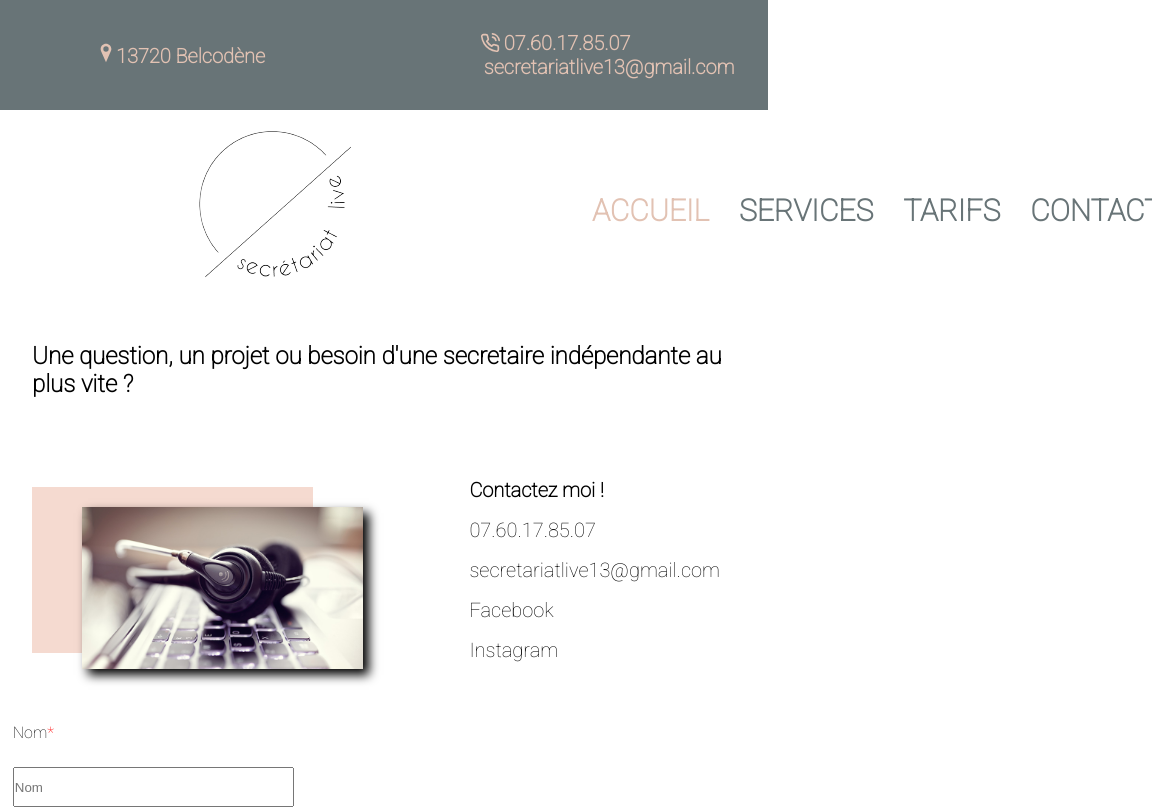
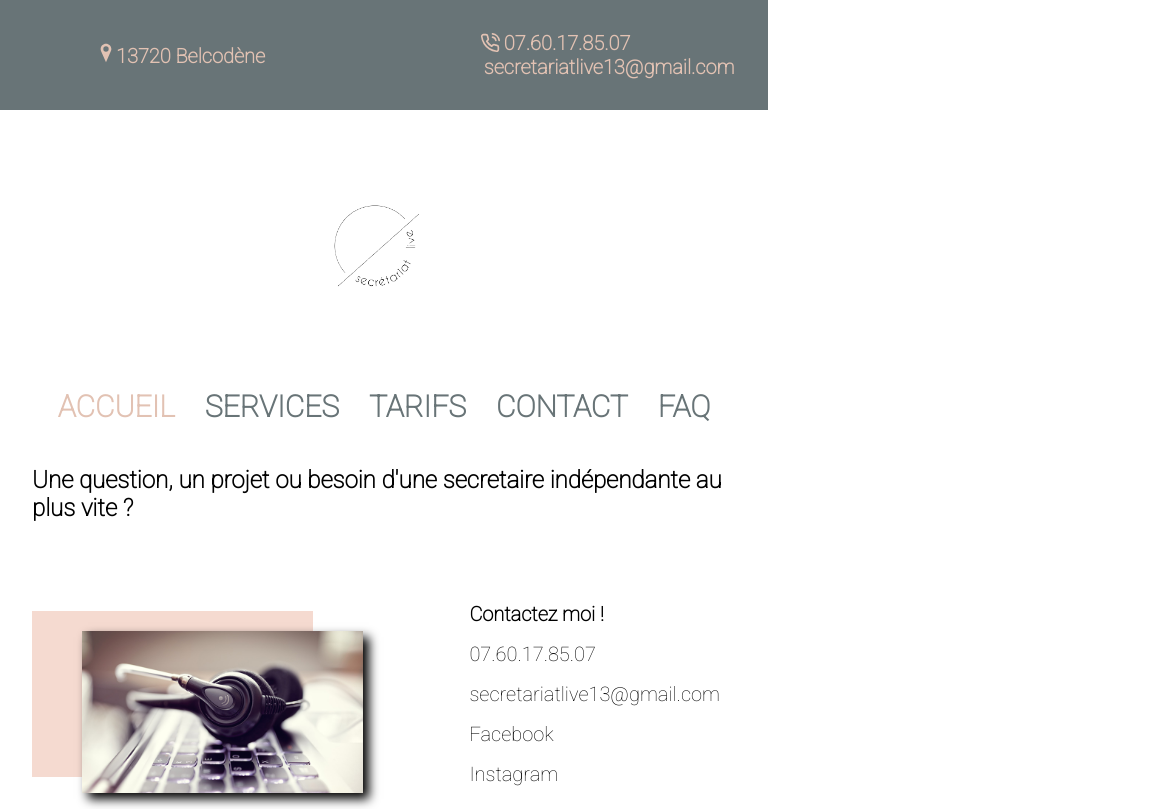
Before and after one commit to Truffenoire/SecretariatLive, a React (Create React App) app: page /contact in a window 768 px wide. Shown: the top 809 px of the page, 1152 px wide, since content can reach past the window. Built offline with nearby package versions, Linux system fonts and the light colour scheme; a web font is replaced by a local one.

Commit message:
refonte total design

```diff
--- a/src/styles/_header.scss
+++ b/src/styles/_header.scss
@@ -1,14 +1,16 @@
-.header{
+.header {
     display: flex;
     height: 200px;
     justify-content: space-around;
     align-items: center;
     text-transform: uppercase;
-    .selected{
+
+    .selected {
         text-decoration: none;
         padding: 10px 15px;
     }
-    .sousMenu{
+
+    .sousMenu {
         display: flex;
         float: left;
         // flex-direction: column;
@@ -16,102 +18,125 @@
         // background-color: black;
         border: 2px solid #E2C2B3;
         // right: 30%;
-        top:235px;
-        a{
+        top: 235px;
+
+        a {
             text-decoration: none;
             font-size: 20px;
             color: #687477;
             padding: 10px 15px;
-            &:hover{
+
+            &:hover {
                 text-shadow: 4px 3px 6px white;
             }
         }
     }
-    .logo{
-        img{
+
+    .logo {
+        img {
             // width: 630px;
             overflow: hidden;
             margin-top: 25px;
         }
     }
-    .navBar{
-       ul{
+
+    .navBar {
+        ul {
             display: flex;
-           .sousMenu{
+
+            .sousMenu {
                 animation: 0.3s slideFromBot;
             }
-        a{
+
+            a {
                 color: #687477;
                 font-weight: 800;
                 font-size: 30px;
-            &:hover{
+
+                &:hover {
                     color: #E2C2B3;
                 }
             }
-        a.selected{
+
+            a.selected {
                 color: #E2C2B3;
             }
-         a.hoverA{
+
+            a.hoverA {
                 text-decoration: none;
                 font-size: 30px;
                 font-weight: 800;
                 color: #687477;
                 padding: 10px 15px;
-            &:hover{
+
+                &:hover {
                     color: #E2C2B3;
                 }
             }
         }
     }
 }
+
 @keyframes slideFromBot {
-    from { transform: translateY(30px); }
-    to   { transform: translateY(0px); }
+    from {
+        transform: translateY(30px);
     }
-@media (max-width:1024px) {
-    .header{
-        // .sousMenu{
-        //     right: 32%;
-        // }
+
+    to {
+        transform: translateY(0px);
     }
 }
-@media (max-width:768px) {
-    .header{
-        .sousMenu{
-            top: 110px;
-            right: 35%;
-            border: 1px solid white;
+
+@media screen and (min-width:767px) and (max-width:1024px) {
+    .header {
+        height: auto;
+        flex-direction: column;
+        .logo {
+            img {
+                height: 30vh;
+            }
+        }
+        .sousMenu {
+            top: 456px;
+            background-color: #fff;
+            border: none;
         }
     }
 }
+
 @media (max-width:425px) {
-    .header{
+    .header {
         flex-direction: column;
-        .sousMenu{
+
+        .sousMenu {
             top: 175px;
             right: 6%;
             border: 1px solid white;
         }
-        .navBar{
-            ul{
+
+        .navBar {
+            ul {
                 flex-direction: column;
             }
         }
     }
 }
+
 @media (max-width:320px) {
-    .header{
-        .sousMenu{
-            a{
+    .header {
+        .sousMenu {
+            a {
                 font-size: 16px;
             }
         }
-        .navBar{
-            ul{
-                a.hoverA{
+
+        .navBar {
+            ul {
+                a.hoverA {
                     font-size: 18px;
                 }
-                a.selected{
+
+                a.selected {
                     font-size: 18px;
                 }
             }
--- a/src/styles/_home.scss
+++ b/src/styles/_home.scss
@@ -41,8 +41,17 @@
     }
 }
 
-@media (max-width:767px) {
+@media screen and (min-width:767px) and (max-width:1024px) {
     .home {
+        .textAnimContain{
+            flex-direction: column-reverse;
+            .backImg{
+                width: 100%;
+            }
+            .text{
+                width: 100%;
+            }
+        }
         .bgCard {
             flex-direction: column;
         }
```
Lines whose indentation alone changed are shown as unchanged.
